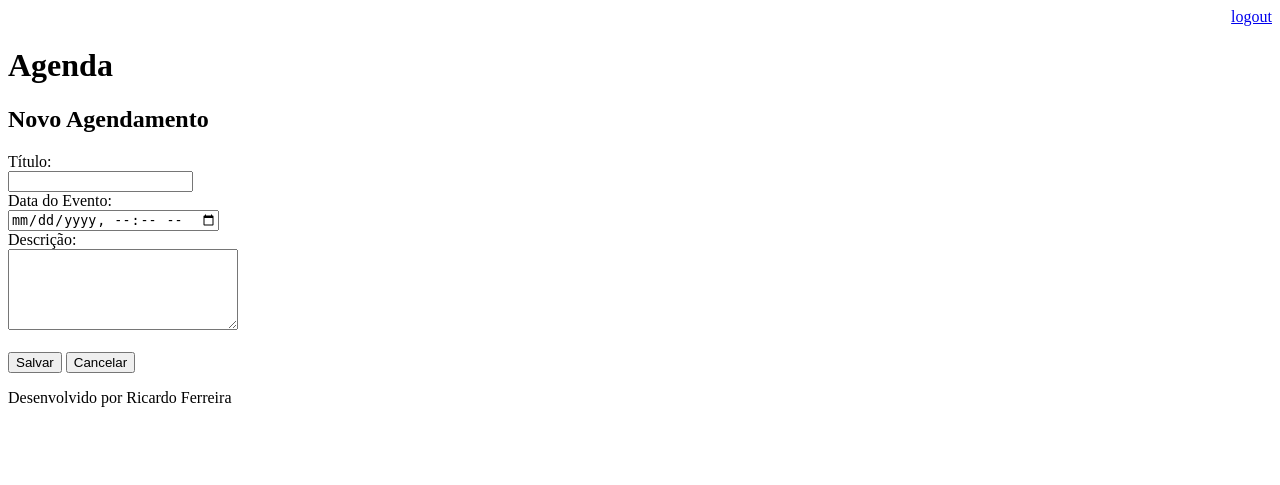
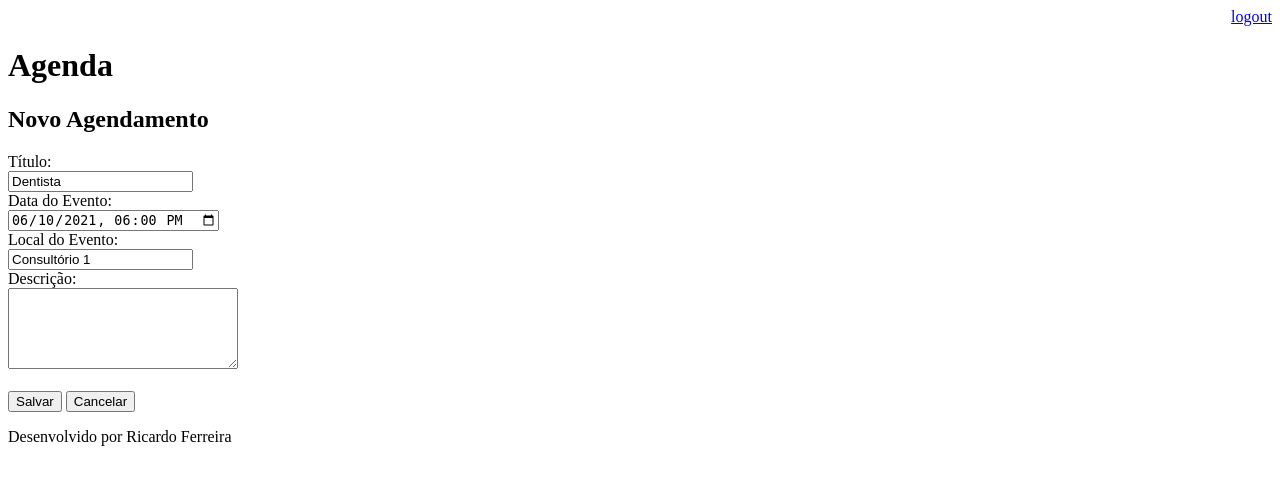
Before and after one commit to jrjunior72/agenda, a Django app: template templates/evento.html in a window 1280 px wide. Shown: the top 485 px of the page. Run offline with Django 3.2, Linux system fonts and the light colour scheme; the template is opened without the code that fills it: values that come from a table or form of the project are taken from there, others are empty; data comes from the database, SQL or seed files in the repository; both versions use the stored data as it was after the commit.

Commit message:
Incluídas as funções de ateração e exclusão de eventos.

```diff
--- a/agenda/urls.py
+++ b/agenda/urls.py
@@ -24,7 +24,8 @@ urlpatterns = [
     # path('eventos/<titulo_evento>/', views.local_evento),
     path('agenda/', views.lista_eventos),
     path('agenda/evento/', views.evento), # redireciona para página de cadastro de evento
-    path('agenda/evento/submit', views.submit_evento),
+    path('agenda/evento/submit', views.submit_evento), # chamada pelo botão salvar de cadastro de evento
+    path('agenda/evento/delete/<int:id_evento>/', views.delete_evento), # excluir evento
     # path('', views.index) #uma maneira de redirecionar a url
     path('', RedirectView.as_view(url='/agenda/')), #outra maneira de redirecionar a url
     path('login/', views.login_user), # redirecionar para página de login
--- a/core/admin.py
+++ b/core/admin.py
@@ -3,7 +3,7 @@ from core.models import Evento
 # Register your models here.
 
 class EventoAdmin(admin.ModelAdmin):
-    list_display = ('titulo','data_evento','data_criacao','local_evento')
+    list_display = ('id','titulo','data_evento','data_criacao','local_evento')
     list_filter = ('usuario','titulo','data_evento')
 
 admin.site.register(Evento, EventoAdmin)
--- a/core/models.py
+++ b/core/models.py
@@ -7,7 +7,7 @@ class Evento(models.Model):
     descricao = models.TextField(blank=True, null=True)
     data_evento = models.DateTimeField(verbose_name='Data do Evendo')
     data_criacao = models.DateTimeField(auto_now=True)
-    local_evento = models.CharField(max_length=100)
+    local_evento = models.CharField(max_length=100, blank=True, null=True)
     usuario = models.ForeignKey(User, on_delete=models.CASCADE)
 
     class Meta:
@@ -18,3 +18,6 @@ class Evento(models.Model):
 
     def get_data_evento(self):
         return self.data_evento.strftime('%d/%m/%Y %H:%M hrs')
+
+    def get_data_input_evento(self): # para ser usado com datetime-local
+        return self.data_evento.strftime('%Y-%m-%d %H:%M')
--- a/templates/agenda.html
+++ b/templates/agenda.html
@@ -7,7 +7,11 @@
     </a>
     <ul style="font-size: 18px">
         {% for evento in eventos %}
-            <li>{{ evento.titulo }} - {{ evento.get_data_evento}}</li>
+            <li>
+                {{ evento.titulo }} - {{ evento.get_data_evento}}
+                ( <a href="evento/?id={{ evento.id }}">Editar</a>
+                / <a href="evento/delete/{{ evento.id }}/">Excluir</a> )
+            </li>
         {% endfor %}
     </ul>
 {% endblock %}
--- a/templates/evento.html
+++ b/templates/evento.html
@@ -7,15 +7,20 @@
 <form action="submit" method="post">{% csrf_token %}
     <label>Título:</label>
     <br>
-    <input type="text" name="titulo" size="20">
+    <input type="text" name="id_evento" size="20" value="{{ evento.id }}" hidden>
+    <input type="text" name="titulo" size="20" value="{{ evento.titulo }}">
     <br>
     <label>Data do Evento:</label>
     <br>
-    <input type="datetime-local" name="data_evento">
+    <input type="datetime-local" name="data_evento" value="{{ evento.get_data_input_evento }}">
+    <br>
+    <label>Local do Evento:</label>
+    <br>
+    <input type="text" name="local_evento" size="20" value="{{ evento.local_evento }}">
     <br>
     <label>Descrição:</label>
     <br>
-    <textarea name="descricao" rows="5" cols="26"></textarea>
+    <textarea name="descricao" rows="5" cols="26">{{ evento.descricao }}</textarea>
     <br><br>
     <button type="submit">Salvar</button>
     <a href="/">
```
Also changed, not shown: core/views.py (+34 -6 lines), db.sqlite3.
